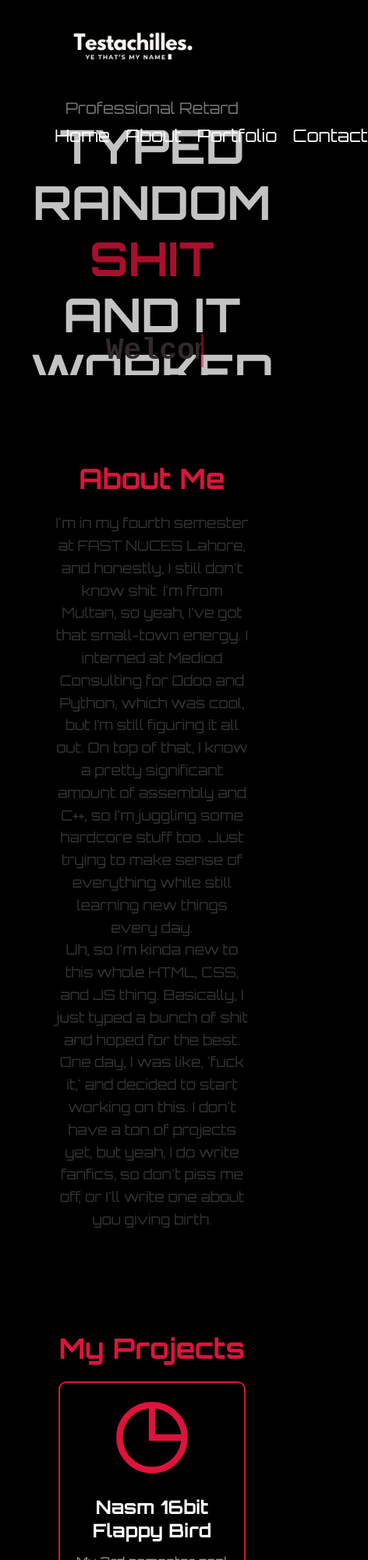
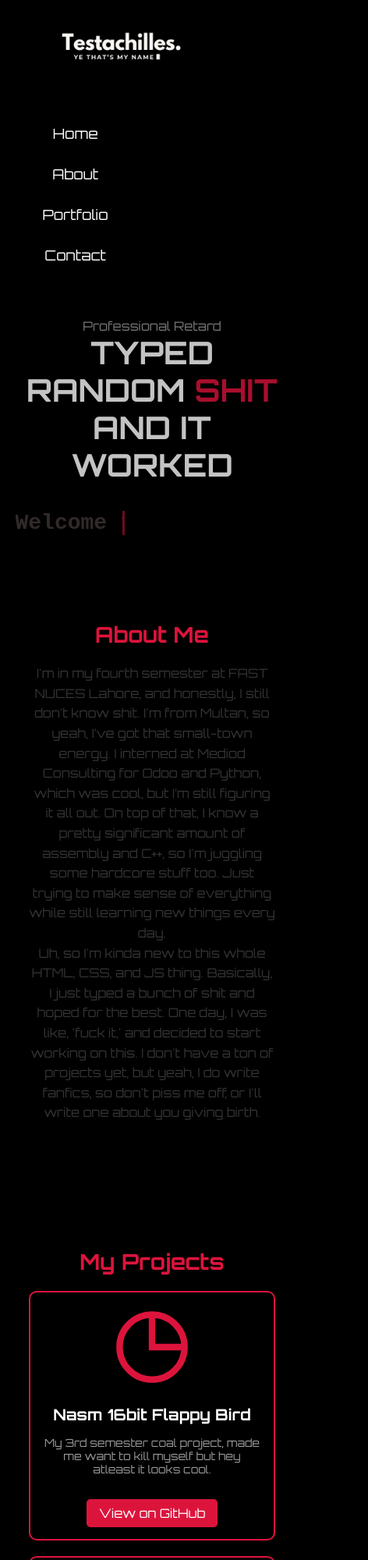
Before and after one commit to irfy2k321/Porfolio-Website, a plain HTML site: page index.html in a window 390 px wide. Shown: the top 2000 px of the page at 78% size, 472 px wide, since content can reach past the window. Drawn offline with Linux system fonts and the light colour scheme.

Commit message:
Mobile compatibility(?)

```diff
--- a/styles.css
+++ b/styles.css
@@ -304,7 +304,6 @@ nav ul li a:hover::after {
     background: #e70a0a;
 }
 
-
 /* Contact Section */
 #contact {
     padding: 230px;
@@ -357,3 +356,90 @@ nav ul li a:hover::after {
 .contact-item a:hover {
     color: crimson;
 }
+
+/* Media Queries for Mobile Devices */
+@media (max-width: 768px) {
+    .container {
+        padding: 10px 5%;
+    }
+
+    nav ul {
+        flex-direction: column;
+        align-items: center;
+    }
+
+    nav ul li {
+        margin-bottom: 10px;
+    }
+
+    nav ul li a {
+        font-size: 18px;
+    }
+
+    .header-text {
+        font-size: 24px;
+        height: auto;
+    }
+
+    .header-text h1 {
+        font-size: 40px;
+    }
+
+    .header-text p {
+        font-size: 16px;
+    }
+
+    .typing h1 {
+        font-size: 28px;
+        margin-left: 0;
+    }
+
+    #about {
+        padding: 50px 5%;
+    }
+
+    #about h2 {
+        font-size: 28px;
+    }
+
+    #about p {
+        font-size: 16px;
+    }
+
+    #portfolio {
+        padding: 50px 5%;
+    }
+
+    #portfolio h2 {
+        font-size: 28px;
+    }
+
+    .project {
+        width: 100%;
+    }
+
+    .project h3 {
+        font-size: 20px;
+    }
+
+    .project p {
+        font-size: 14px;
+    }
+
+    .project a {
+        font-size: 16px;
+        padding: 8px 16px;
+    }
+
+    #contact {
+        padding: 100px 5%;
+    }
+
+    #contact h2 {
+        font-size: 28px;
+    }
+
+    .contact-item a {
+        font-size: 16px;
+    }
+}
```
